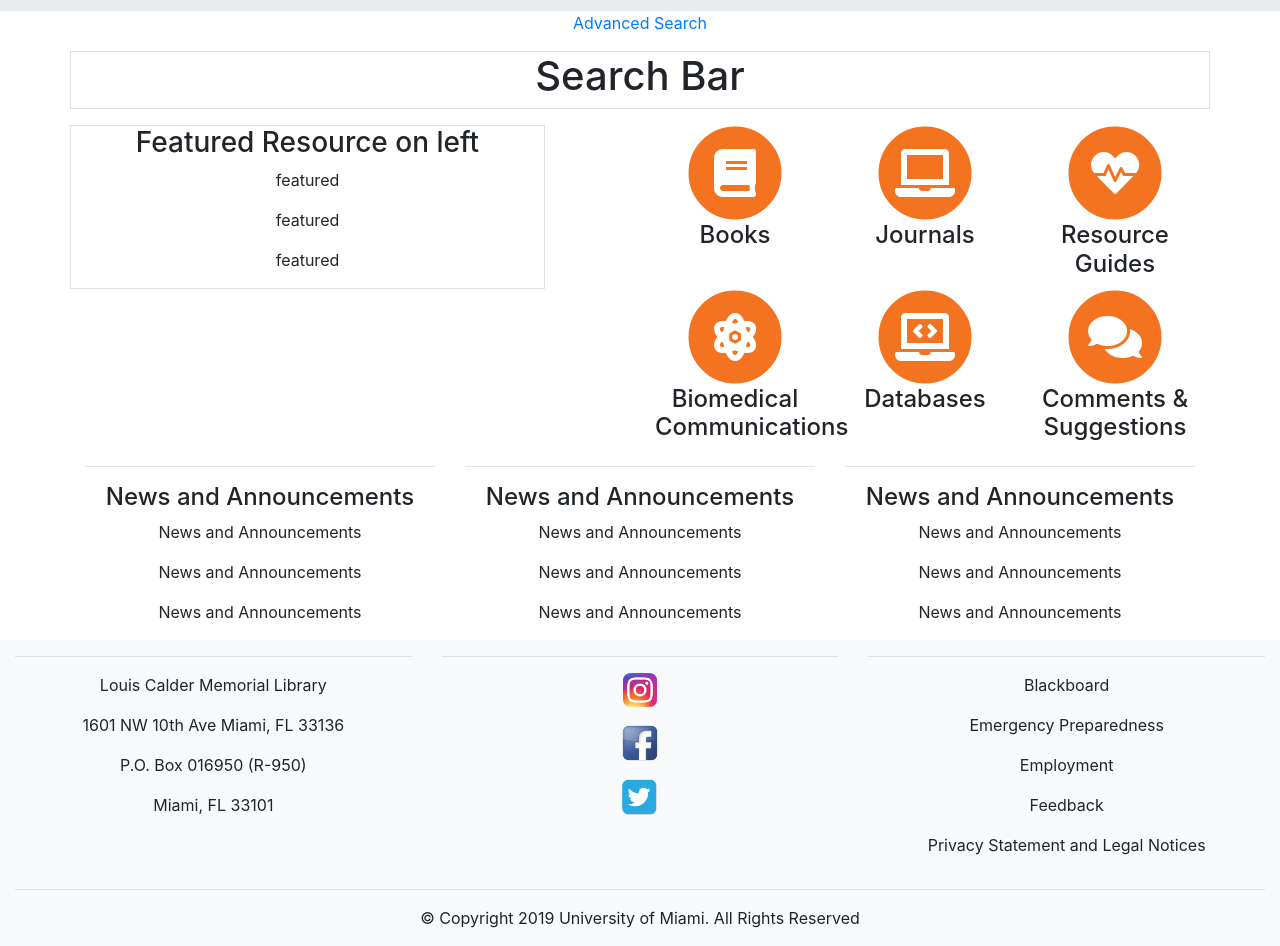
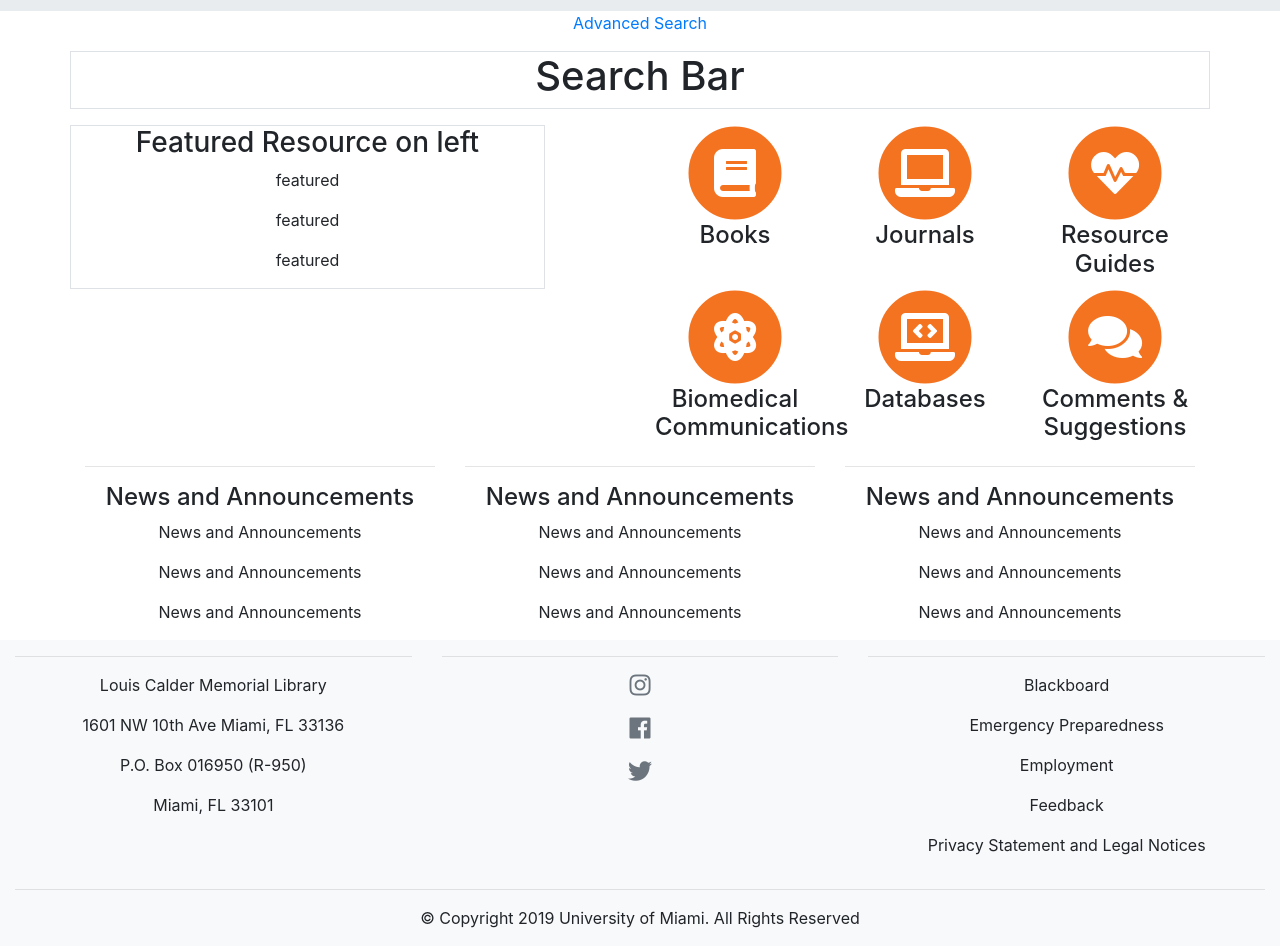
Before and after one commit to sxh275/calder, a Jekyll site: the page built from index.html, in a window 1280 px wide. Shown: the part 103-1049 px from the top of the page. Built offline with Jekyll 4.4.1, drawn with Linux system fonts in a browser that asks for light colours; some web fonts are replaced; grey boxes are pictures that could not be loaded.

Commit message:
updated footer

```diff
--- a/_includes/footer.html
+++ b/_includes/footer.html
@@ -12,9 +12,9 @@
             </div>
             <div class="col-md-4">
                 <hr class="light">
-                <p><a href="https://www.instagram.com/caldermedlib/"><img src="/assets/images/instagram.png" alt="Find Us on Instagram" title="Instagram" width="34px" height="34px"/></a></p>
-                <p><a href="https://www.facebook.com/CalderMedLib/"><img src="/assets/images/facebook.png" alt="Find Us on Facebook" title="Facebook" width="40px" height="40px"/></a></p>
-                <p><a href="https://twitter.com/CalderMedLib?lang=en"><img src="/assets/images/twitter.png" alt="Find Us on Twitter" title="Twitter" width="37px" height="37px"/></a></p>
+                <p><a href="https://www.instagram.com/caldermedlib/" target="_blank" title="Twitter"><i class="fab fa-instagram"></i></a></p>
+                <p><a href="https://www.facebook.com/CalderMedLib/" target="_blank" title="Facebook"><i class="fab fa-facebook"></i></a></p>
+                <p><a href="https://twitter.com/CalderMedLib?lang=en" target="_blank" title="Twitter"><i class="fab fa-twitter"></i></a></p>
             </div>
             <div class="col-md-4">
                 <hr class="light">
--- a/_sass/main.scss
+++ b/_sass/main.scss
@@ -22,3 +22,9 @@
 .icon-background2 {
   color: #005030;
 }
+
+footer i {
+  font-size: 1.5rem;
+  color: #6c757d;
+
+}
```
